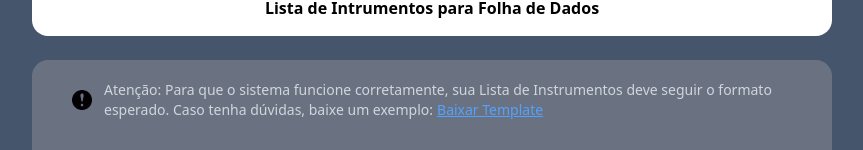
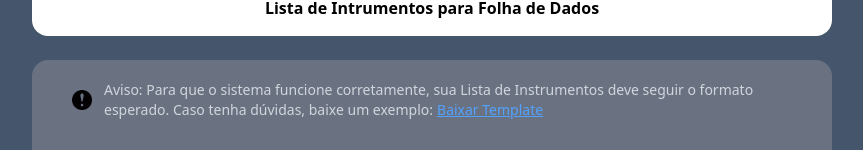
Before and after one commit to HugoLima-590/folhadedados, a React (Vite) app in the folder automacao_fd_ld/: page / in a window 1280 px wide. Shown: the part 180-330 px from the top of the page, without its empty margins (208-1071 px from the left). Built offline with nearby package versions, Linux system fonts and the light colour scheme.

Commit message:
atenção para aviso

```diff
--- a/automacao_fd_ld/src/components/TelaInputExcel.jsx
+++ b/automacao_fd_ld/src/components/TelaInputExcel.jsx
@@ -14,7 +14,7 @@ export default function TelaInputExcel() {
                     className="size-5 "
                 />
                 <p className="text-sm text-gray-300">
-                    Atenção: Para que o sistema funcione corretamente, sua Lista de Instrumentos deve seguir o formato esperado.
+                    Aviso: Para que o sistema funcione corretamente, sua Lista de Instrumentos deve seguir o formato esperado.
                     Caso tenha dúvidas, baixe um exemplo:
                     <a
                         href="/Template Lista de Instrumentos.xlsx"
```
